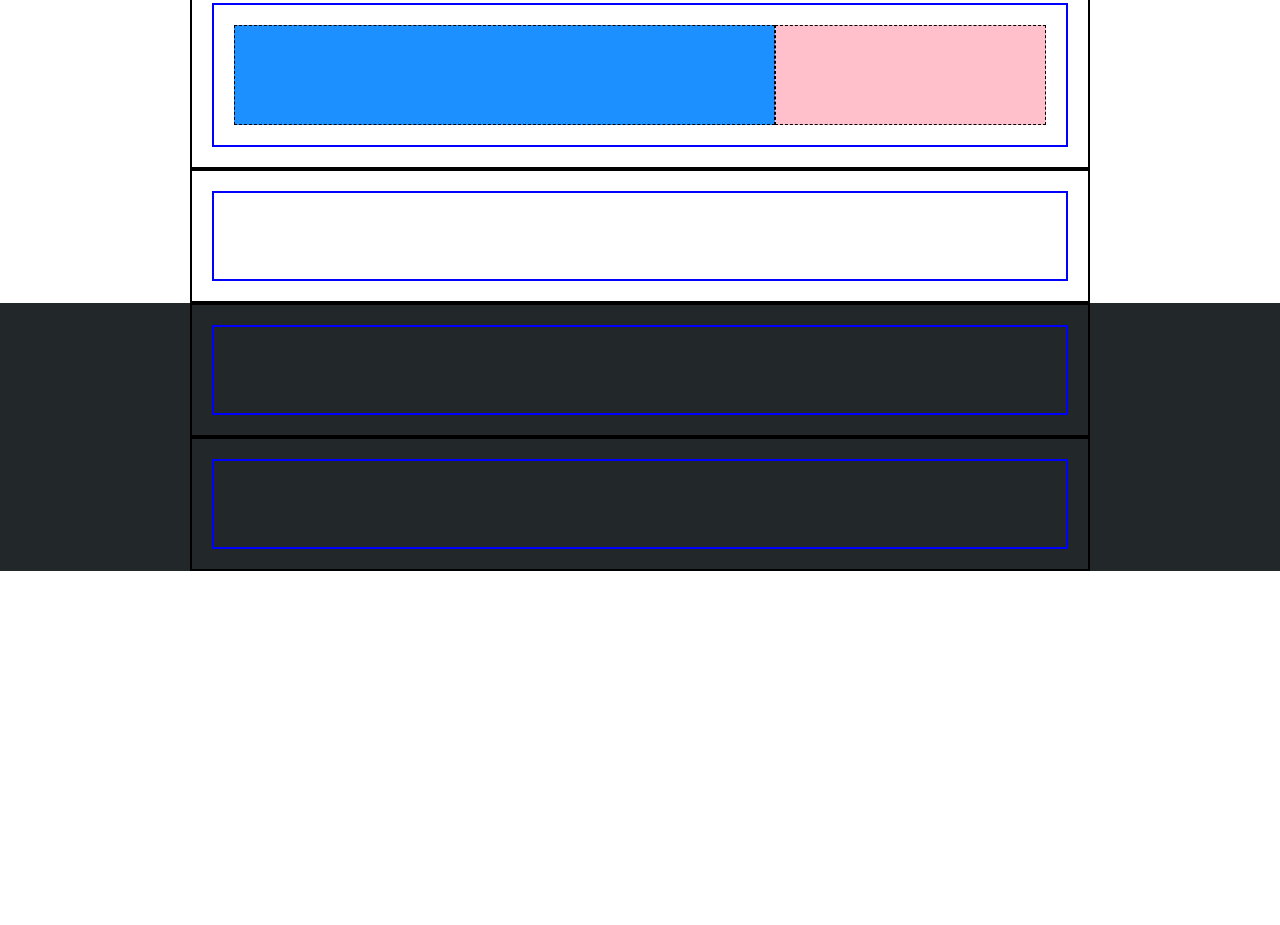
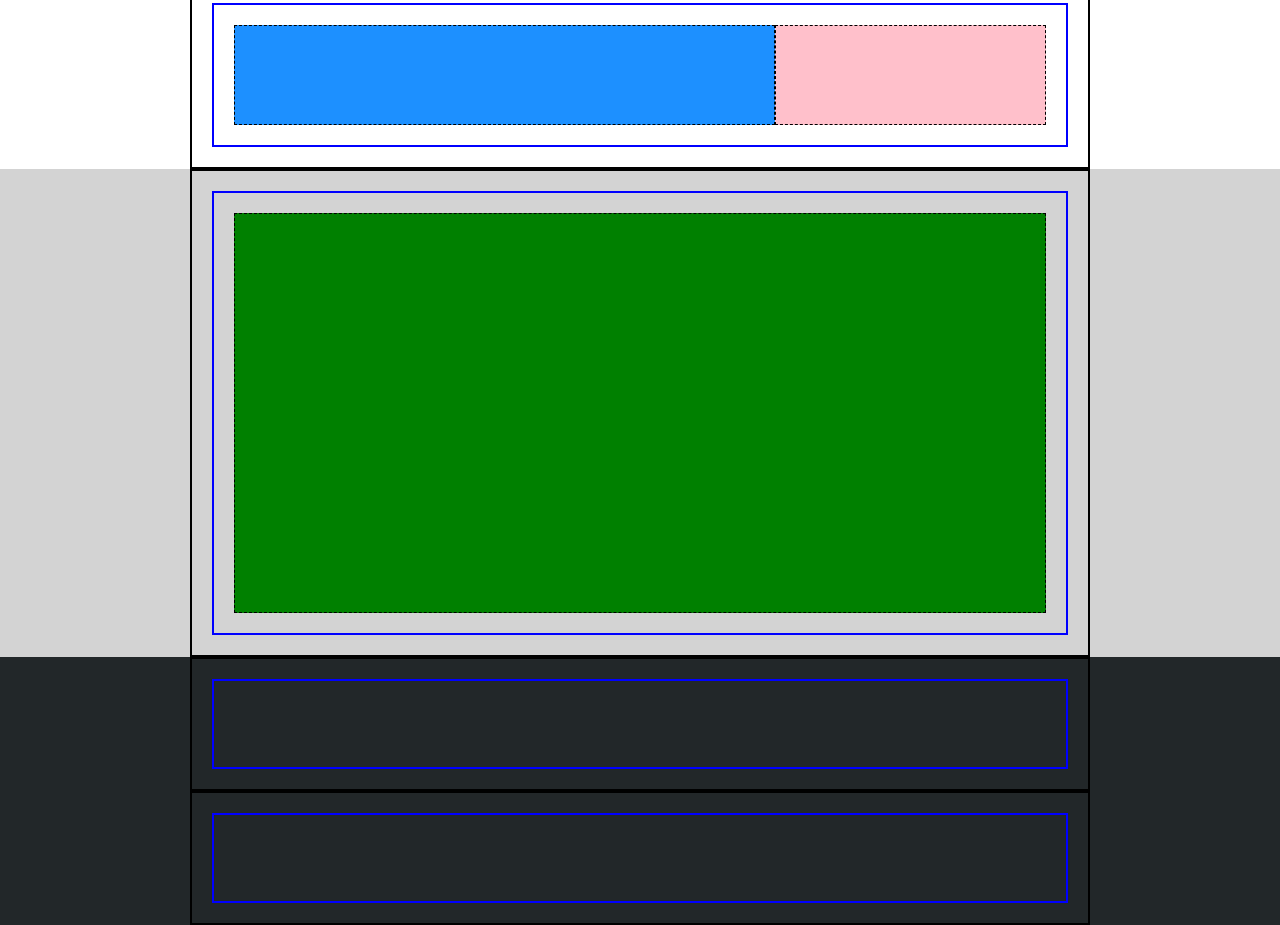
Before and after one commit to LucaLF-dev/htmlcss-struttura-discord, a plain HTML site: page index.html in a window 1280 px wide. Shown: the part 771-1696 px from the top of the page. Before the commit the page ends 1342 px from the top, so only its background shows below. Drawn offline with Linux system fonts and the light colour scheme.

Commit message:
Added: main fifth section

```diff
--- a/css/app.css
+++ b/css/app.css
@@ -51,14 +51,15 @@ body {
     background-color: pink;
 }
 
+.bg-color-darkgreen {
+    background-color: green;
+}
+
 .col-3 {
-    border: 1px dashed black;
     flex-basis: calc(100% / 4);
-
 }
 
 .col-6{
-    border: 1px dashed black;
     flex-basis: calc(100% / 2);
 }
 
@@ -71,6 +72,10 @@ body {
     flex-basis: calc(100% / 3);
 }
 
+.col-12{
+    flex-basis: calc(100%);
+    height: 400px;
+}
 
 
 
--- a/index.html
+++ b/index.html
@@ -62,10 +62,10 @@
          </section>
 
         <!-- fifth section one big green col -->
-        <section class="">
+        <section class="bg-color-grey">
             <div class="container">
             <div class="row">
-                <div></div>
+                <div class="col-12 bg-color-darkgreen"></div>
             </div>
             </div>
          </section>
```
